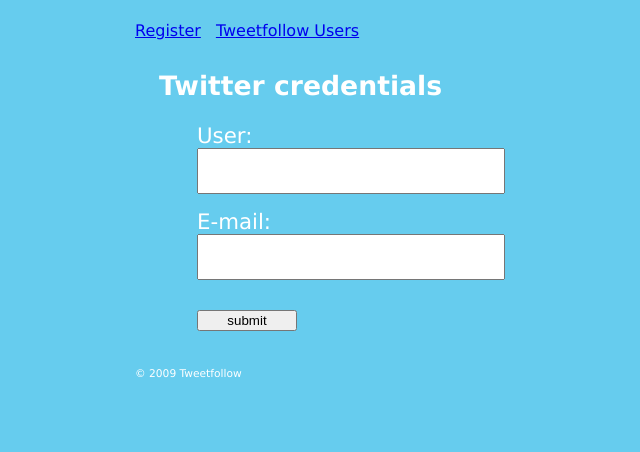
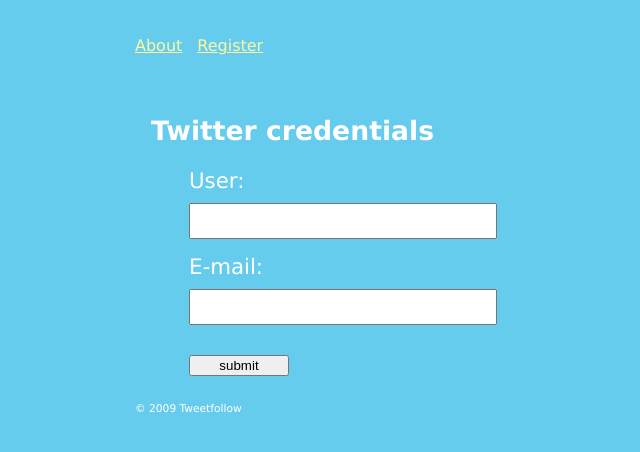
Before and after one commit to durden/tweetfollow, a Python web app: template tweetapp/templates/register.html in a window 1280 px wide. Shown: the part 180-632 px from the top of the page, without its empty margins (33-673 px from the left). Run offline with Jinja, Linux system fonts and the light colour scheme; the template is opened without the code that fills it, so the values that code supplies are empty.

Commit message:
Added about page, cleaned up register font-size

```diff
--- a/media/css/main.css
+++ b/media/css/main.css
@@ -23,7 +23,6 @@
 #header {
     background: #fff79f;
 	height: 180px;
-	/*background: #ccc url(/wmedia/img/texture.jpg) repeat-x;*/
 	padding: 0px;
 	margin: 0px;
 }
@@ -36,6 +35,7 @@
 
 #main {
     margin: 0px auto;
+    padding-top: 15px;
     text-align: left;
     width: 944px;
 }
@@ -53,7 +53,6 @@
 
 /***************************** FORMS *****************************/
 #reg fieldset {
-    margin: 10px;
     border: none;
 }
 
@@ -69,15 +68,16 @@
 
 #reg label {
     margin-top: 15px;
+    margin-bottom: 10px;
     display: block;
     width: 100px;
     font-size: 16pt;
 }
 
 #reg input.field {
-    height: 40px;
+    height: 30px;
     width: 300px;
-    font-size: 20pt;
+    font-size: 18pt;
 }
 
 #reg input.button {
@@ -90,6 +90,19 @@
     float: left;
 }
 
+/***************************** LINKS *****************************/
+a, a:link, a:active {
+    color: #fff79f;
+}
+
+a:hover {
+    color: #faf29c;
+}
+
+a:visited {
+    color: #d39004;
+}
+
 /***************************** IMAGES *****************************/
 img.followers {
     margin: 0px 0px 0px 100px;
--- a/tweetapp/templates/base.html
+++ b/tweetapp/templates/base.html
@@ -11,9 +11,9 @@
     <div id="main">
         <h1>{% block header %} {% endblock %}</h1>
         <ul id="nav">
-                <!--<li><a href="/refresh/">Refresh followers</a></li>-->
+                <li><a href="/about/">About</a></li>
                 <li><a href="/register/">Register</a></li>
-                <li><a href="/users/">Tweetfollow Users</a></li>
+                <!--<li><a href="/users/">Tweetfollow Users</a></li>-->
         </ul>
         <div id="content">{% block content %} {% endblock %}</div>
         <div id="footer">&copy; 2009 Tweetfollow</div>
--- a/tweetapp/views.py
+++ b/tweetapp/views.py
@@ -112,6 +112,9 @@
         return render_to_response('register.html',
                         {'msg': 'Must enter username/e-mail'})
 
+    # FIXME: Validate the email is the one associated with the twitter user
+    # FIXME: Verify twitter user exists
+
     try:
         usr = __get_twitteruser__(user, email)
     except AlreadyRegistered:
--- a/urls.py
+++ b/urls.py
@@ -1,3 +1,4 @@
+from django.views.generic.simple import direct_to_template
 from django.conf.urls.defaults import *
 from tweetfollow.tweetapp.views import *
 from django.conf import settings
@@ -18,6 +19,7 @@
     # (r'^admin/(.*)', admin.site.root),
     (r'^$', register),
     (r'^register/$', register),
+    (r'^about/$', direct_to_template, {'template': 'about.html'}),
     (r'^users/$', users),
     (r'^refresh/(.*)', update_followers),
     (r'^update/(.*)', update_followers),
```
Also changed, not shown: tweetapp/templates/about.html (added, +13 -0 lines).
